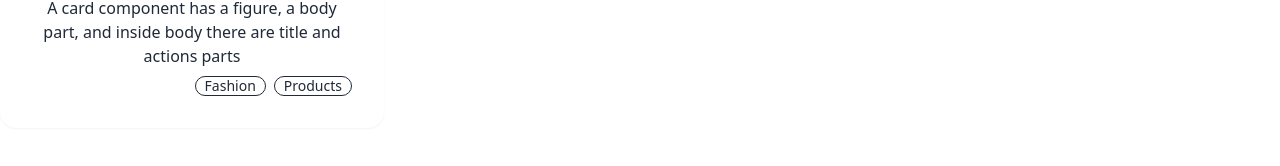
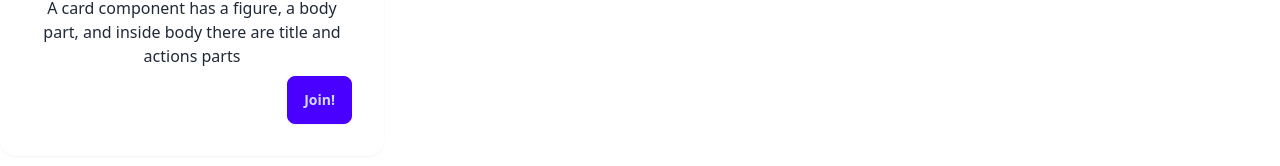
Before and after one commit to codekraftians/front_end, a React (Vite) app: page /explore in a window 1280 px wide. Shown: the part 428-594 px from the top of the page. Built offline with nearby package versions, Linux system fonts and the light colour scheme.

Commit message:
feat: implemented join button in event card

```diff
--- a/src/components/Card.jsx
+++ b/src/components/Card.jsx
@@ -18,8 +18,7 @@ const Card = () => {
           A card component has a figure, a body part, and inside body there are title and actions parts
         </p>
         <div className="card-actions justify-end">
-          <div className="badge badge-outline">Fashion</div>
-          <div className="badge badge-outline">Products</div>
+          <button className="btn btn-primary">Join!</button>
         </div>
       </div>
     </div>
```
